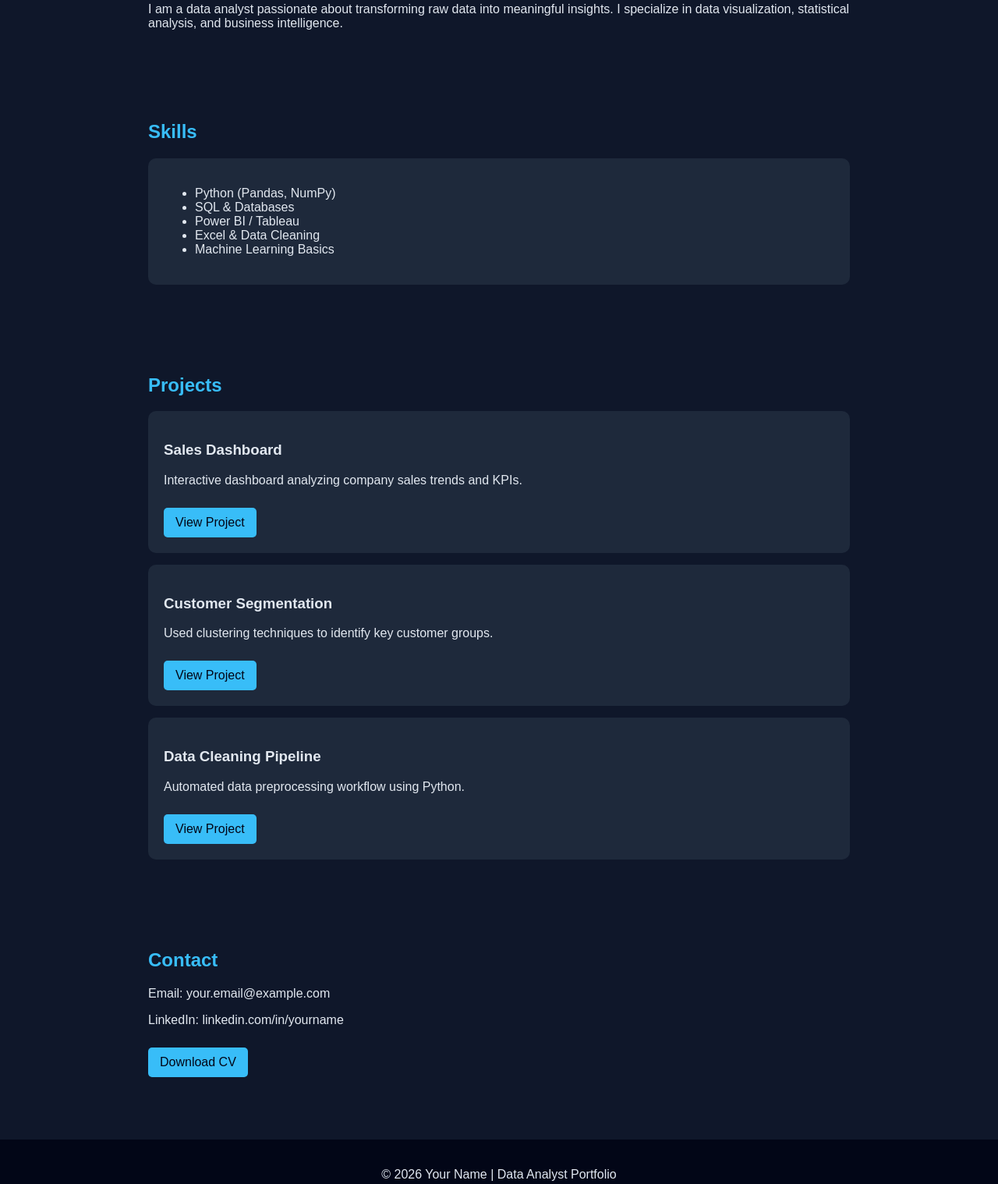
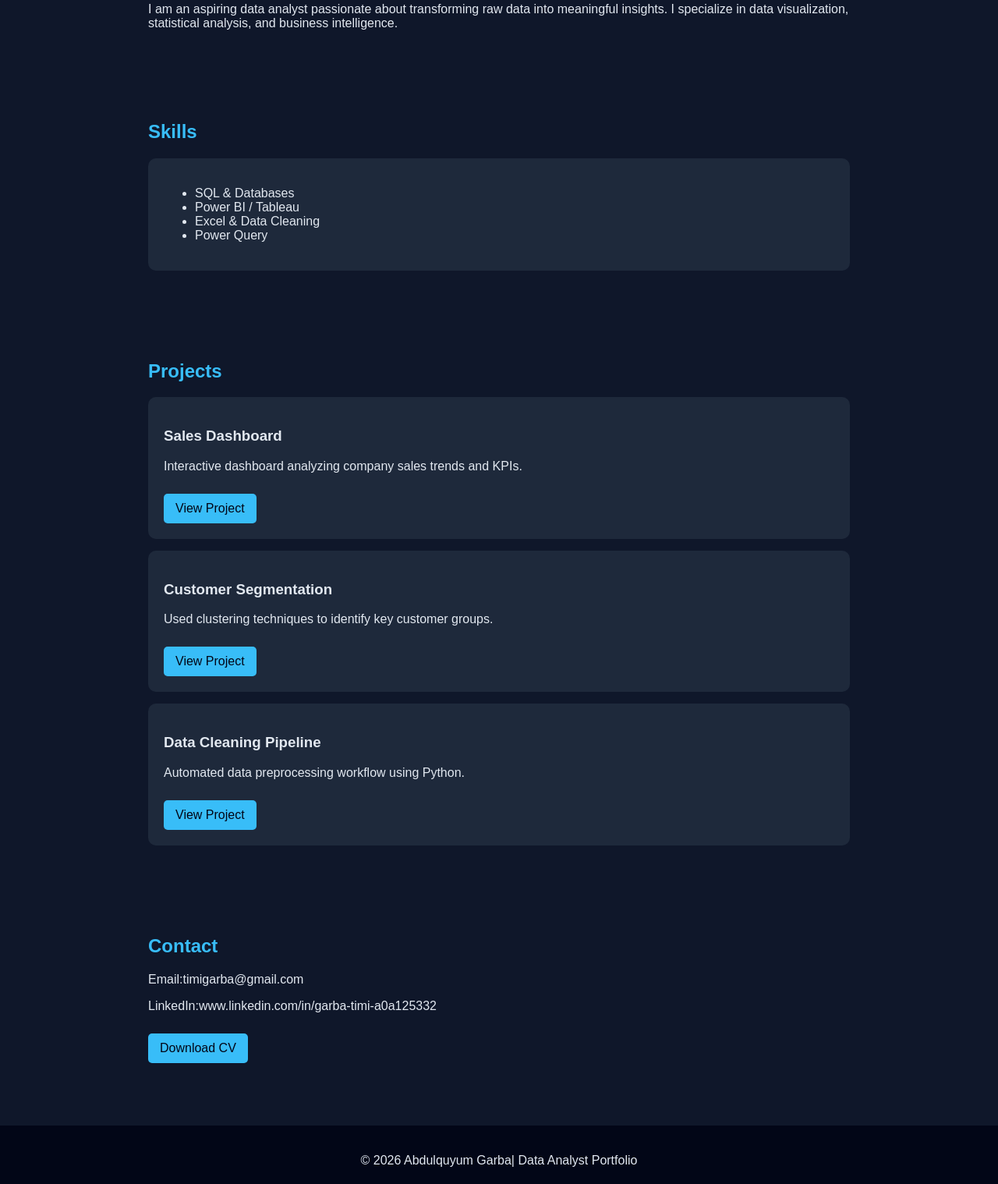
Before and after one commit to AbdulquyumGarba/AbdulquyumGarba.github.io, a plain HTML site: page index.html in a window 1280 px wide. Shown: the part 250-1768 px from the top of the page at 78% size. Drawn offline with Linux system fonts and the light colour scheme.

Commit message:
Update personal information in index.html

```diff
--- a/index.html
+++ b/index.html
@@ -80,7 +80,7 @@
 <section id="about">
     <h2>About Me</h2>
     <p>
-        I am a data analyst passionate about transforming raw data into meaningful insights.
+        I am an aspiring data analyst passionate about transforming raw data into meaningful insights.
         I specialize in data visualization, statistical analysis, and business intelligence.
     </p>
 </section>
@@ -89,11 +89,10 @@
     <h2>Skills</h2>
     <div class="card">
         <ul>
-            <li>Python (Pandas, NumPy)</li>
             <li>SQL & Databases</li>
             <li>Power BI / Tableau</li>
             <li>Excel & Data Cleaning</li>
-            <li>Machine Learning Basics</li>
+            <li>Power Query</li>
         </ul>
     </div>
 </section>
@@ -123,13 +122,13 @@
 
 <section id="contact">
     <h2>Contact</h2>
-    <p>Email: your.email@example.com</p>
-    <p>LinkedIn: linkedin.com/in/yourname</p>
+    <p>Email:timigarba@gmail.com</p>
+    <p>LinkedIn:www.linkedin.com/in/garba-timi-a0a125332</p>
     <a href="#" class="btn">Download CV</a>
 </section>
 
 <footer>
-    <p>© 2026 Your Name | Data Analyst Portfolio</p>
+    <p>© 2026 Abdulquyum Garba| Data Analyst Portfolio</p>
 </footer>
 
 </body>
```
